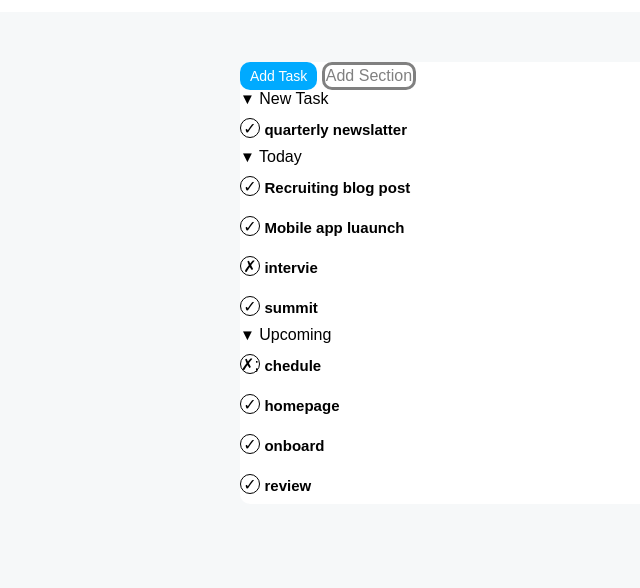
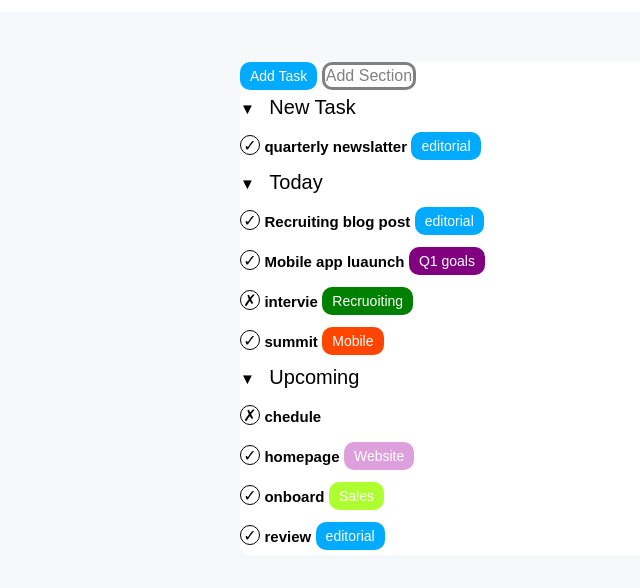
Before and after one commit to Stephan02-hub/-html-css-toboolist, a plain HTML site: page index.html in a window 1280 px wide. Shown: the part 68-656 px from the top of the page, without its empty margins (0-640 px from the left). Drawn offline with Linux system fonts and the light colour scheme.

Commit message:
feat:add colore

```diff
--- a/css/style.css
+++ b/css/style.css
@@ -53,6 +53,65 @@ main{
     border-radius: 10px;
 
 }
+
+.tag3{
+    display: inline-block;
+    background: #ffffff;
+    font-size: 20px;
+    padding: 6px 10px;
+    border-radius: 10px;
+}
+
+.tag4{
+    display: inline-block;
+    background: rgb(0, 170, 255);
+    color: #ffffff;
+    font-size: 14px;
+    padding: 6px 10px;
+    border-radius: 10px;
+
+}
+.tag5{
+    display: inline-block;
+    background: purple;
+    color: #ffffff;
+    font-size: 14px;
+    padding: 6px 10px;
+    border-radius: 10px;
+
+}
+.tag6{
+    display: inline-block;
+    background: green;
+    color: #ffffff;
+    font-size: 14px;
+    padding: 6px 10px;
+    border-radius: 10px;
+}
+.tag7{
+    display: inline-block;
+    background: orangered;
+    color: #ffffff;
+    font-size: 14px;
+    padding: 6px 10px;
+    border-radius: 10px;
+}
+.tag8{
+    display: inline-block;
+    background: plum;
+    color: #ffffff;
+    font-size: 14px;
+    padding: 6px 10px;
+    border-radius: 10px;
+}
+.tag9{
+    display: inline-block;
+    background: greenyellow;
+    color: #ffffff;
+    font-size: 14px;
+    padding: 6px 10px;
+    border-radius: 10px;
+}
 h2{
     background-color: #ffffff;
     width: 800px;
--- a/index.html
+++ b/index.html
@@ -24,28 +24,36 @@
             <span style="font-size:15px;">&#9660</span> <span class="tag3"> New Task</span>
             <br>
             <span class="circle"> &check; </span> <h3>quarterly newslatter</h3>
+            <span class="tag4"> editorial</span>
         </div>
         <div>
-            <span style="font-size:15px;">&#9660</span> Today
+            <span style="font-size:15px;">&#9660</span> <span class="tag3"> Today</span>
         <br>
             <span class="circle"> &check; </span> <h3>Recruiting blog post</h3>
+            <span class="tag4"> editorial</span>
             <br>
             <span class="circle"> &check; </span> <h3>Mobile app luaunch</h3>
+            <span class="tag5"> Q1 goals</span>
             <br>
             <span class="circle"> &cross; </span> <h3>intervie</h3>
+            <span class="tag6"> Recruoiting</span>
             <br>
             <span class="circle"> &check; </span> <h3>summit</h3>
+            <span class="tag7"> Mobile</span>
         </div>
         <div>
-            <span style="font-size:15px;">&#9660</span> Upcoming
+            <span style="font-size:15px;">&#9660</span> <span class="tag3"> Upcoming</span>
             <br>
-            <span class="circle"> &cross;; </span> <h3>chedule</h3>
+            <span class="circle"> &cross; </span> <h3>chedule</h3>
             <br>
             <span class="circle"> &check; </span> <h3>homepage</h3>
+            <span class="tag8"> Website</span>
             <br>
             <span class="circle"> &check; </span> <h3>onboard</h3>
+            <span class="tag9"> Sales</span>
             <br>
             <span class="circle"> &check; </span> <h3>review</h3>
+            <span class="tag4"> editorial</span>
 
         </div>
 
```
